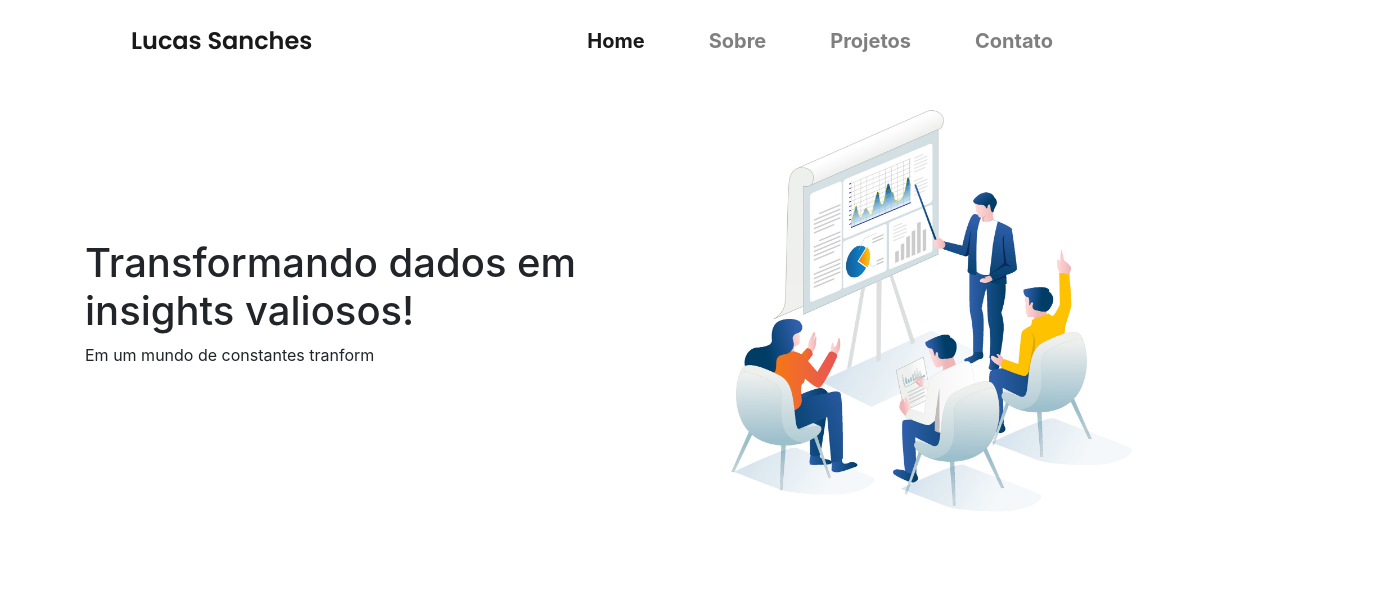
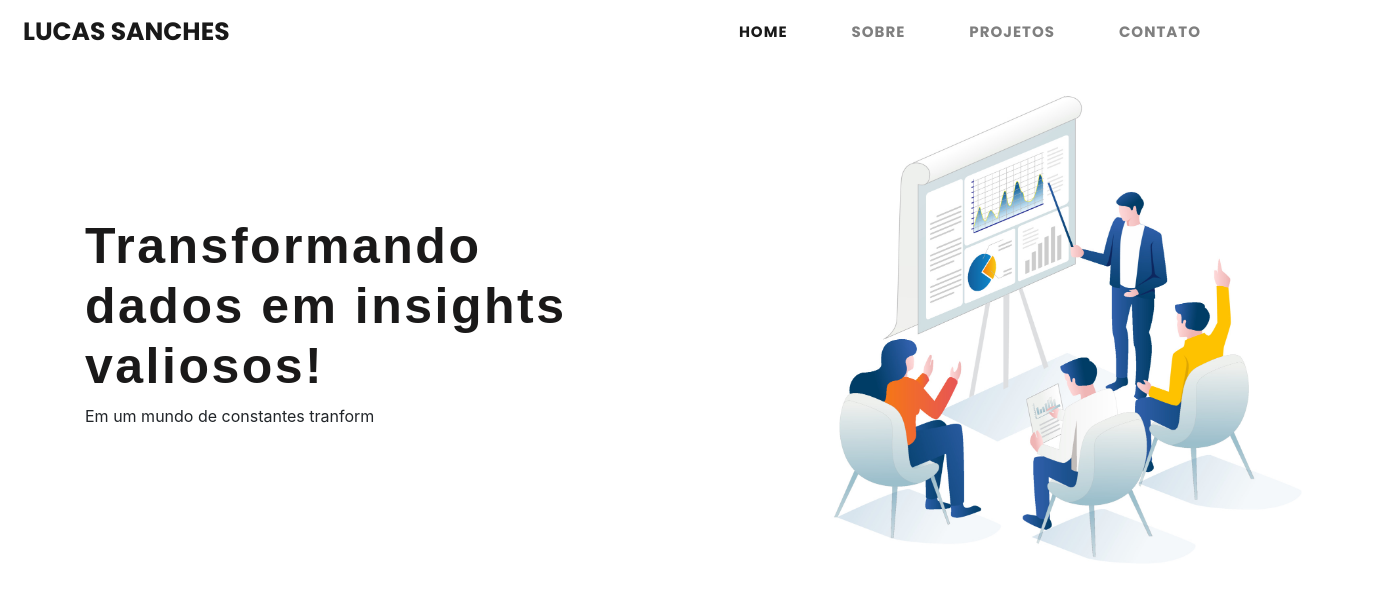
Before and after one commit to sanches8/Portfolio-Data-Analyst, a plain HTML site: page index.html in a window 1280 px wide. Shown: the whole page, 1375 px wide, since content can reach past the window. Drawn offline with nearby package versions, Linux system fonts and the light colour scheme.

Commit message:
:dizzy: adição de novas fontes para o menu (Poppins) e adição da fonte Bebas Neue no título da seção de banner

```diff
--- a/css/style.css
+++ b/css/style.css
@@ -1,21 +1,57 @@
-.navbar-nav-links {
-    margin-right: 120px;
-    font-size: 20px;
-  font-weight: 650;
-  color: #2d2a23;
-  padding: 10px 20px;
-  transition: color 0.3s ease;  /* Transição suave ao passar o mouse */
+/* Navbar */
+.navbar {
+  background-color: #ffffff;
+  /* Fundo branco */
+  padding: 8px;
 }
-.nav-link:hover {
-    color: #8c6c1c;  /* Cor de hover para chamar a atenção */
-  }
 
 .navbar-brand {
-    font-family: 'Poppins', sans-serif;
-    font-weight: 600;
-    font-size: 1.5rem;
+  color: #2d2a23;
+  font-family: 'Poppins', sans-serif;
+  font-size: 25px;
+  font-weight: 700;
+  text-transform: uppercase;
 }
 
-.navbar-nav-logo {
-    margin-left: 100px;
+/* Navbar itens */
+.navbar-nav .nav-link {
+  color: 000000 !important;
+  font-family: 'Poppins', sans-serif;
+  font-size: 15px;
+  font-weight: 700;
+  text-transform: uppercase;
+  letter-spacing: 1px;
+  transition: color 0.3s ease;
 }
+
+/* Navbar itens - hover (efeito)*/
+.navbar-nav .nav-link:hover {
+  color: #1A73E8 !important;
+  transform: scale(1.1);
+  transition: all 0.3s ease;
+}
+
+/* Banner */
+
+/* Banner-icon */
+.img-fluid {
+  max-width: 630px;
+  margin-left: 90px;
+  opacity: 0;
+  transform: scale(0.9);
+  transition: opacity 1s ease, transform 2s ease;
+}
+
+.img-fluid.show {
+  opacity: 1;
+  transform: scale(1);
+}
+
+/* Banner-text */
+#banner-text h1 {
+  color: #1a1919;
+  font-family: 'Bebas Neue', sans-serif;
+  font-size: 50px;
+  letter-spacing: 2.5px;
+  font-weight: bold;
+}
```
